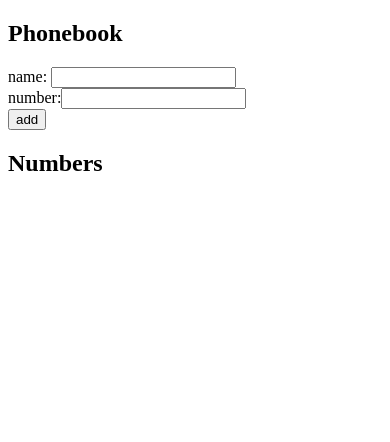
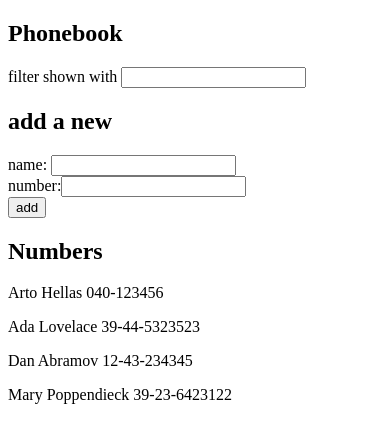
Before and after one commit to ktdung/fso-ass, a React (Vite) app in the folder part2/phonebook/: page / in a window 390 px wide. Shown: the top 442 px of the page. Built offline with nearby package versions, Linux system fonts and the light colour scheme.

Commit message:
[phonebook] 2.9* step 4 done

```diff
--- a/part2/phonebook/src/App.jsx
+++ b/part2/phonebook/src/App.jsx
@@ -1,13 +1,37 @@
 import { useState } from 'react';
 
 const App = () => {
-  const [persons, setPersons] = useState([{}]);
+  const [persons, setPersons] = useState([
+    { name: 'Arto Hellas', number: '040-123456', id: 1 },
+    { name: 'Ada Lovelace', number: '39-44-5323523', id: 2 },
+    { name: 'Dan Abramov', number: '12-43-234345', id: 3 },
+    { name: 'Mary Poppendieck', number: '39-23-6423122', id: 4 },
+  ]);
   const [newName, setNewName] = useState('');
   const [number, setNumber] = useState('');
+  const [searchTerm, setSearchTerm] = useState('');
+
+  let displayPersons = searchTerm
+    ? persons.filter((person) => {
+        return person.name
+          .toLowerCase()
+          .includes(searchTerm.toLowerCase());
+      })
+    : persons;
 
   return (
     <div>
       <h2>Phonebook</h2>
+      <div>
+        filter shown with{' '}
+        <input
+          type="text"
+          value={searchTerm}
+          onChange={(event) => {
+            setSearchTerm(event.target.value.trim());
+          }}
+        />
+      </div>
       <form
         onSubmit={(event) => {
           event.preventDefault();
@@ -32,6 +56,7 @@
         }}
       >
         <div>
+          <h2>add a new</h2>
           name:{' '}
           <input
             value={newName}
@@ -55,7 +80,7 @@
         </div>
       </form>
       <h2>Numbers</h2>
-      {persons.map((person, index) => (
+      {displayPersons.map((person, index) => (
         <p key={index + person.name}>
           {person.name} {person.number}
         </p>
```
